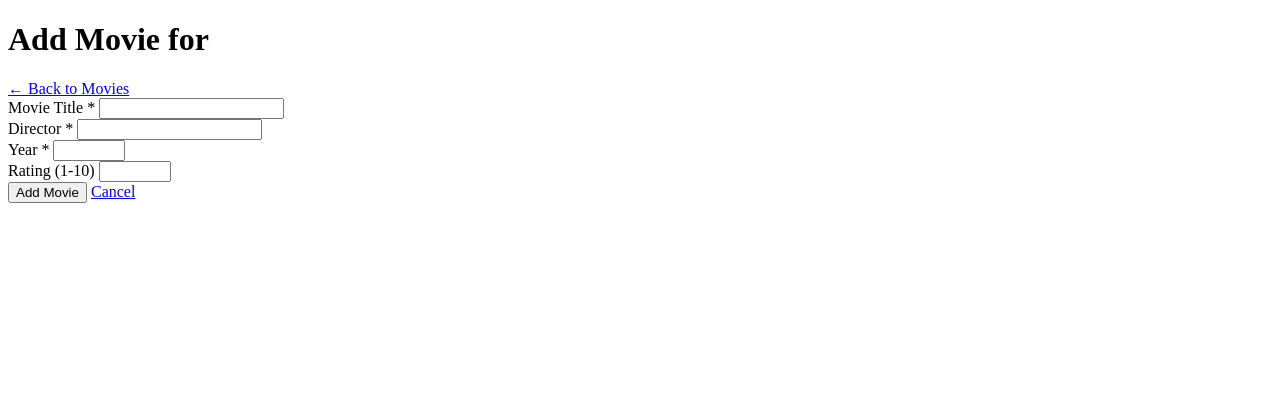
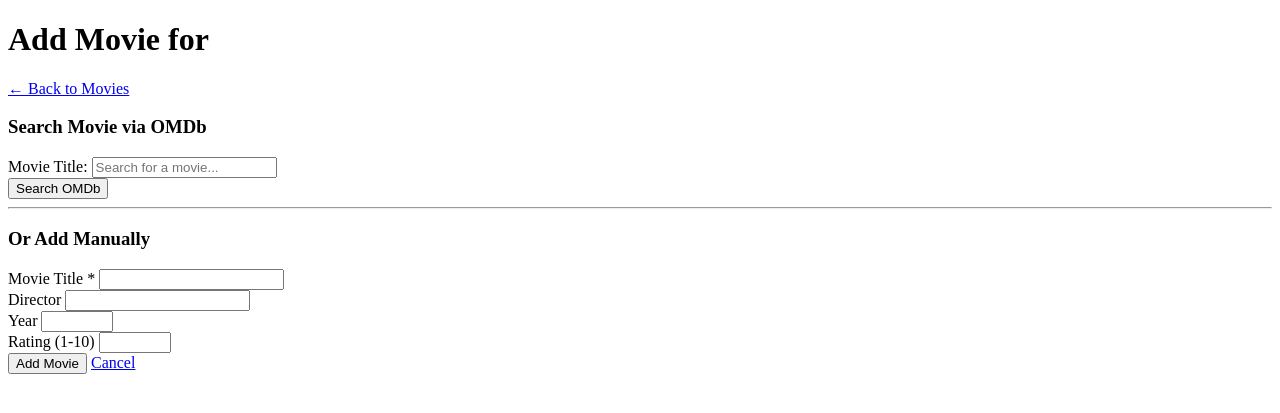
Before and after one commit to Mk97x/MovieWebApp, a Flask app: template templates/add_movie.html in a window 1280 px wide. Shown: the part 85-498 px from the top of the page. Run offline with Flask 3, Linux system fonts and the light colour scheme; the template is opened without the code that fills it, so the values that code supplies are empty; parts of the project's set-up code (start-up, migrations or seed data) failed here and were passed over.

Commit message:
added omdb integration, adjusted add_movie template, added search_movies template, added empty data folder to repo to avoid access problems

```diff
--- a/app.py
+++ b/app.py
@@ -1,6 +1,7 @@
 from flask import Flask, render_template, request, redirect, url_for
 from models import db, User, Movie
 from data_manager import DataManager
+from omdb_api import fetch_movie, search_movies, get_movie_details_by_id
 import os
 
 
@@ -42,28 +43,7 @@
         return render_template('user_movies.html', user=user, movies=movies)
     return "User not found", 404
 
-@app.route('/users/<int:user_id>/movies', methods=['POST'])
-def add_movie(user_id):
-    """
-    Add a new movie to a user's favorites
-    Extracts movie data from form and adds it to the database
-    """
-    # Get form data
-    title = request.form.get('title')
-    director = request.form.get('director')
-    year = request.form.get('year')
-    rating = request.form.get('rating')
 
-    if title and director and year:
-        movie_data = {
-            'title': title,
-            'director': director,
-            'year': int(year),
-            'rating': float(rating) if rating else None
-        }
-        data_manager.add_movie(movie_data, user_id)
-
-    return redirect(url_for('user_movies', user_id=user_id))
 
 @app.route('/users/<int:user_id>/movies/<int:movie_id>/update', methods=['POST'])
 def update_movie(user_id, movie_id):
@@ -114,6 +94,76 @@
         return render_template('edit_movie.html', user=user, movie=movie)
     return "User or movie not found", 404
 
+@app.route('/users/<int:user_id>/delete', methods=['POST'])
+def delete_user(user_id):
+    """Delete a user and all their movies"""
+    data_manager.delete_user(user_id)
+    return redirect(url_for('index'))
+
+@app.route('/movies/search')
+def search_movies_route():
+    """Search for movies using OMDb API"""
+    search_term = request.args.get('title')
+    user_id = request.args.get('user_id')
+    movies = []
+    if search_term:
+        movies = search_movies(search_term, 10)
+    return render_template('search_movies.html', movies=movies, search_term=search_term, user_id=user_id)
+
+@app.route('/movies/details/<imdb_id>')
+def movie_details(imdb_id):
+    """Show detailed movie information"""
+    movie_data = get_movie_details_by_id(imdb_id)
+    if movie_data:
+        return render_template('movie_details.html', movie=movie_data)
+    return "Movie not found", 404
+
+@app.route('/users/<int:user_id>/movies/add_from_omdb/<imdb_id>')
+def add_movie_from_omdb(user_id, imdb_id):
+    """Add a movie to user's favorites using OMDb data"""
+    user = data_manager.get_user_by_id(user_id)
+    if not user:
+        return "User not found", 404
+
+    movie_data = get_movie_details_by_id(imdb_id)
+    if movie_data:
+        movie_info = {
+            'title': movie_data['title'],
+            'director': movie_data['director'],
+            'year': movie_data['year'] or 0,
+            'rating': movie_data['rating']
+        }
+        data_manager.add_movie(movie_info, user_id)
+
+    return redirect(url_for('user_movies', user_id=user_id))
+
+@app.route('/users/<int:user_id>/movies', methods=['POST'])
+def add_movie(user_id):
+    """Add movie to user's favorites - try OMDb first, then fallback to manual input"""
+    title = request.form.get('title')
+
+    if title:
+        movie_data = fetch_movie(title)
+
+        if movie_data:
+            movie_info = {
+                'title': movie_data['title'],
+                'director': movie_data['director'],
+                'year': movie_data['year'] or 0,
+                'rating': movie_data['rating']
+            }
+        else:
+            movie_info = {
+                'title': title,
+                'director': request.form.get('director', 'Unknown'),
+                'year': int(request.form.get('year', 0)),
+                'rating': float(request.form.get('rating')) if request.form.get('rating') else None
+            }
+
+        data_manager.add_movie(movie_info, user_id)
+
+    return redirect(url_for('user_movies', user_id=user_id))
+
 if __name__ == '__main__':
     with app.app_context():
         db.create_all()
--- a/templates/add_movie.html
+++ b/templates/add_movie.html
@@ -9,20 +9,35 @@
             <a href="{{ url_for('user_movies', user_id=user.id) }}" class="btn btn-secondary">← Back to Movies</a>
         </div>
 
+        <!-- OMDb Search Form -->
+        <form action="{{ url_for('search_movies_route') }}" method="get" class="movie-form mb-2">
+            <h3>Search Movie via OMDb</h3>
+            <div class="form-group">
+                <label for="search_title">Movie Title:</label>
+                <input type="text" id="search_title" name="title" required placeholder="Search for a movie...">
+                <input type="hidden" name="user_id" value="{{ user.id }}">
+            </div>
+            <button type="submit" class="btn btn-primary">Search OMDb</button>
+        </form>
+
+        <hr>
+
+        <!-- Manual Add Form -->
         <form action="{{ url_for('add_movie', user_id=user.id) }}" method="post" class="movie-form">
+            <h3>Or Add Manually</h3>
             <div class="form-group">
                 <label for="title">Movie Title *</label>
                 <input type="text" id="title" name="title" required>
             </div>
 
             <div class="form-group">
-                <label for="director">Director *</label>
-                <input type="text" id="director" name="director" required>
+                <label for="director">Director</label>
+                <input type="text" id="director" name="director">
             </div>
 
             <div class="form-group">
-                <label for="year">Year *</label>
-                <input type="number" id="year" name="year" min="1800" max="2030" required>
+                <label for="year">Year</label>
+                <input type="number" id="year" name="year" min="1800" max="2030">
             </div>
 
             <div class="form-group">
```
Also changed, not shown: omdb_api.py (added, +108 -0 lines), templates/search_movies.html (added, +57 -0 lines), 2 other files.
